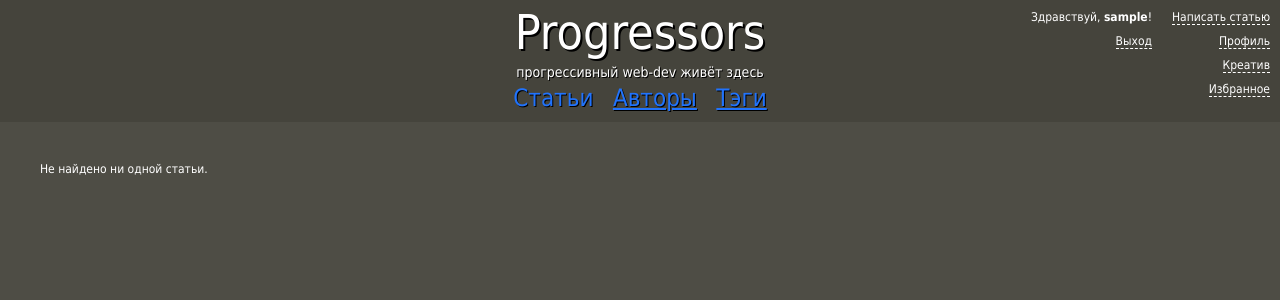
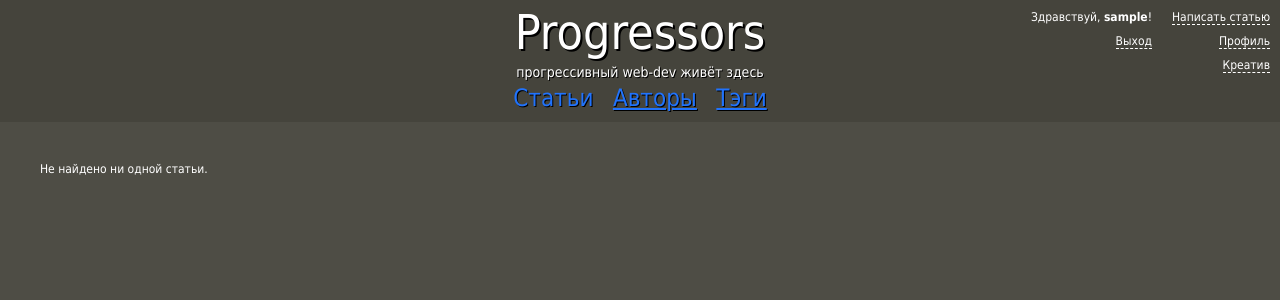
Before and after one commit to webriders/dworkin, a Django app: page / in a window 1280 px wide. Shown: the top 300 px of the page. Run offline with Django 3.2, Linux system fonts and the light colour scheme; the visitor is signed in with stand-in values (Sample User, id 1); data that the repository does not hold is empty; parts of the project's set-up code (start-up, migrations or seed data) failed here and were passed over; some web fonts are replaced.

Commit message:
Temporarily hide the link to favorites

```diff
--- a/site/source/apps/techblog/templates/include/header.html
+++ b/site/source/apps/techblog/templates/include/header.html
@@ -15,7 +15,7 @@
                 <li><a href="/articles/add/">Написать статью</a></li>
                 <li><a href="/users/{{ request.user.username }}/">Профиль</a></li>
                 <li><a href="/users/{{ request.user.username }}/creative/">Креатив</a></li>
-                <li><a href="/users/{{ request.user.username }}/marked/">Избранное</a></li>
+                <!--<li><a href="/users/{{ request.user.username }}/marked/">Избранное</a></li>-->
             </ul>
             <ul class="user-actions">
                 <li>Здравствуй, <strong>{{ request.user.username }}</strong>!</li>
```
